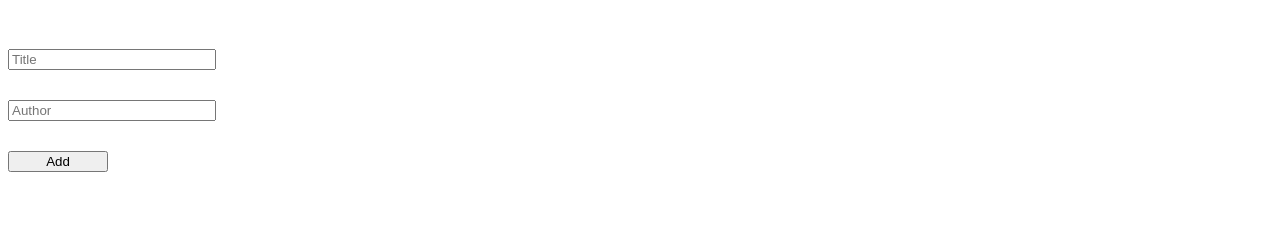
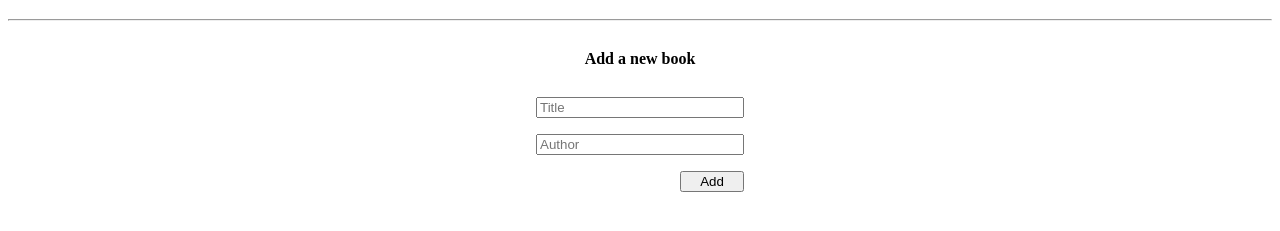
Before and after one commit to Efiamotu-1/Awesome-Books, a website: page index.html in a window 1280 px wide. Shown: the part 61-292 px from the top of the page. Drawn offline with Linux system fonts and the light colour scheme.

Commit message:
add awesome books classes and implement few styling

```diff
--- a/index.html
+++ b/index.html
@@ -15,6 +15,11 @@
 
     </div>
   </section>
+
+  <hr>
+  <section class="form-section">
+    <h4>Add a new book</h4>
+
       <form action="#" id="form">
         <label for="title"></label>
         <input type="text" id="title" placeholder="Title">
@@ -23,6 +28,7 @@
         <label for="add"></label>
         <button id="add" type="button">Add</button>
       </form>
+    </section>
   <script src="script.js"></script>
 </body>
 
--- a/styles.css
+++ b/styles.css
@@ -5,20 +5,25 @@
 #form {
   display: flex;
   flex-direction: column;
-  justify-content: space-between;
+  align-items: center;
+  gap: .5rem;
+}
+
+.form-section {
+  display: flex;
+  flex-direction: column;
+  align-items: center;
 }
 
 #title {
   width: 200px;
-  margin-top: 30px;
 }
 
 #author {
   width: 200px;
-  margin-top: 30px;
 }
 
 #add {
-  width: 100px;
-  margin-top: 30px;
+  width: 4rem;
+  align-self: flex-end;
 }
```
Lines whose indentation alone changed are shown as unchanged.
